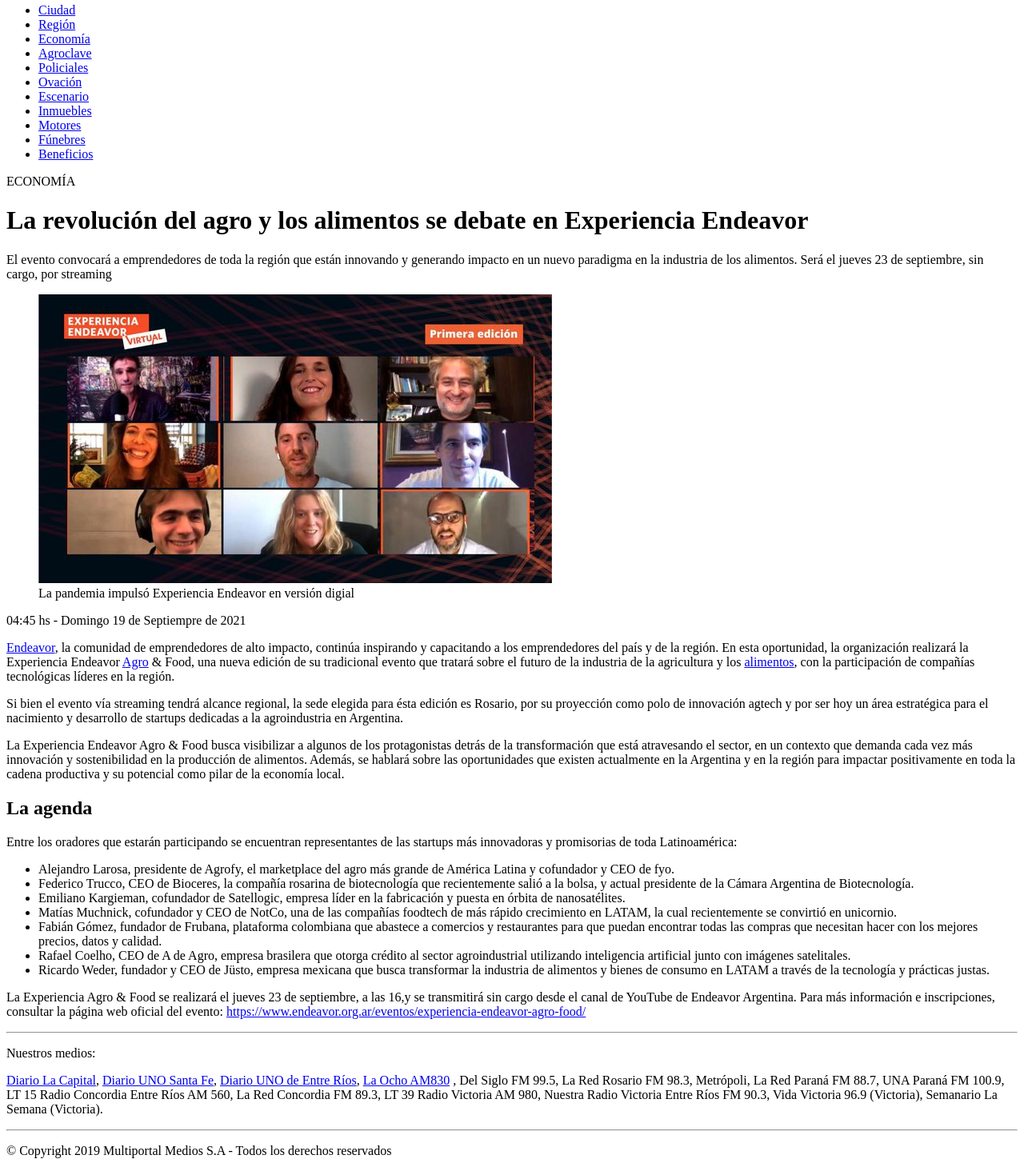
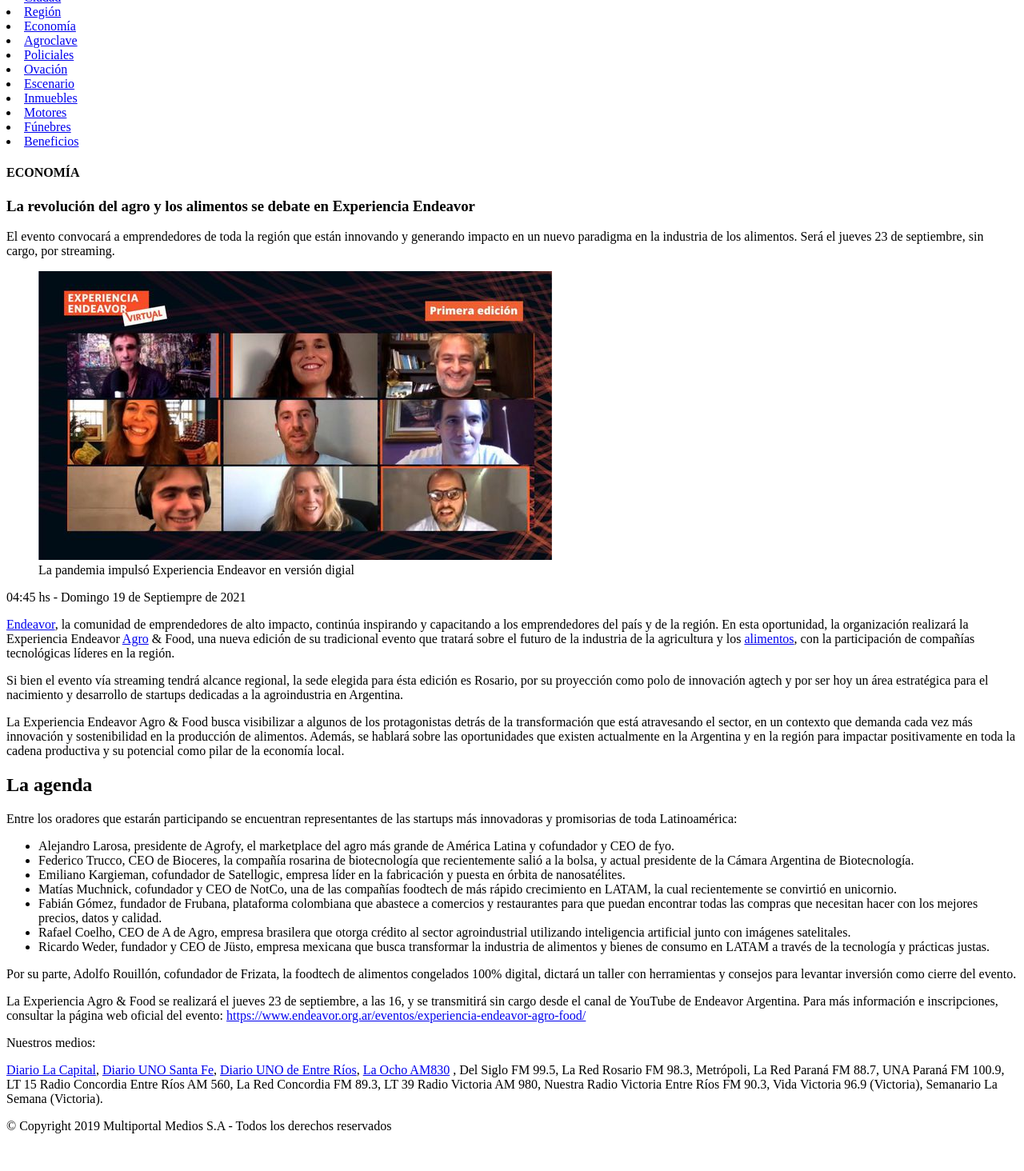
Before and after one commit to danipater/myapp, a plain HTML site: page index.html in a window 1280 px wide. Shown: the part 139-1603 px from the top of the page at 80% size. After the commit the page ends 1572 px from the top, so only its background shows below. Drawn offline with Linux system fonts and the light colour scheme.

Commit message:
Corrections

```diff
--- a/index.html
+++ b/index.html
@@ -1,16 +1,14 @@
 <!DOCTYPE html>
-
 <html>
     <head>
         <title>La revolución del agro y los alimentos se debate en Experiencia Endeavor</title>
         <link rel="shortcut icon" href="logolc.jpg">
     </head>
-
     <body>
         <header>
             <p><a href="https://www.lacapital.com.ar/secciones/ultimo-momento.html">Último Momento</a></p>
-            <img src="lacapital.png">
-            <ul>
+            <img src="lacapital.png" alt="Logo La Capital">
+            <nav>
                 <li><a href="https://www.lacapital.com.ar/secciones/laciudad.html">Ciudad</a></li>
                 <li><a href="https://www.lacapital.com.ar/secciones/laregion.html">Región</a></li>
                 <li><a href="https://www.lacapital.com.ar/secciones/economia.html">Economía</a></li>
@@ -22,24 +20,30 @@
                 <li><a href="https://motores.lacapital.com.ar/motores/">Motores</a></li>
                 <li><a href="https://funebres.lacapital.com.ar/funebres/">Fúnebres</a></li>
                 <li><a href="https://beneficios.lacapital.com.ar/">Beneficios</a></li>
-            </ul>
+            </nav>
         </header>
-        <p>ECONOMÍA</p>
+        <h4>ECONOMÍA</h4>
+        <article>
+            <section>
                 <h1>La revolución del agro y los alimentos se debate en Experiencia Endeavor</h1>
                 <p>
-            El evento convocará a emprendedores de toda la región que están innovando y generando impacto en un nuevo paradigma en la industria de los alimentos.
-            Será el jueves 23 de septiembre, sin cargo, por streaming
+                    El evento convocará a emprendedores de toda la región que están innovando y generando impacto en un nuevo paradigma
+                    en la industria de los alimentos. Será el jueves 23 de septiembre, sin cargo, por streaming.
                 </p>
                 <figure>
-            <img src="img.jpg" >
+                    <img src="img.jpg" alt="Experiencia Endeavor en versión digial">
                     <figcaption>La pandemia impulsó Experiencia Endeavor en versión digial</figcaption>
                 </figure>
+            </section>
             <p>04:45 hs - Domingo 19 de Septiempre de 2021</p>
+            <section>
                 <p>
-            <a href="https://www.lacapital.com.ar/endeavor-a64360.html">Endeavor</a>, la comunidad de emprendedores de alto impacto, continúa inspirando y capacitando a los emprendedores del país
-            y de la región. En esta oportunidad, la organización realizará la Experiencia Endeavor <a href="https://www.lacapital.com.ar/agro-a22755.html">Agro</a> & Food, una nueva edición
-            de su tradicional evento que tratará sobre el futuro de la industria de la agricultura y los <a href="https://www.lacapital.com.ar/alimentos-a23036.html">alimentos</a>, con la participación
-            de compañías tecnológicas líderes en la región.
+                    <a href="https://www.lacapital.com.ar/endeavor-a64360.html">Endeavor</a>, la comunidad de emprendedores de alto impacto,
+                    continúa inspirando y capacitando a los emprendedores del país y de la región. En esta oportunidad, la organización
+                    realizará la Experiencia Endeavor <a href="https://www.lacapital.com.ar/agro-a22755.html">Agro</a> & Food, una nueva
+                    edición de su tradicional evento que tratará sobre el futuro de la industria de la agricultura y los
+                    <a href="https://www.lacapital.com.ar/alimentos-a23036.html">alimentos</a>, con la participación de compañías
+                    tecnológicas líderes en la región.
                 </p>
                 <p>
                     Si bien el evento vía streaming tendrá alcance regional, la sede elegida para ésta edición es Rosario, por su proyección
@@ -47,44 +51,72 @@
                     a la agroindustria en Argentina.
                 </p>
                 <p>
-            La Experiencia Endeavor Agro & Food busca visibilizar a algunos de los protagonistas detrás de la transformación que está atravesando el sector, en un contexto que demanda
-            cada vez más innovación y sostenibilidad en la producción de alimentos. Además, se hablará sobre las oportunidades que existen actualmente en la Argentina y en la región
-            para impactar positivamente en toda la cadena productiva y su potencial como pilar de la economía local.
+                    La Experiencia Endeavor Agro & Food busca visibilizar a algunos de los protagonistas detrás de la transformación que
+                    está atravesando el sector, en un contexto que demanda cada vez más innovación y sostenibilidad en la producción de
+                    alimentos. Además, se hablará sobre las oportunidades que existen actualmente en la Argentina y en la región para
+                    impactar positivamente en toda la cadena productiva y su potencial como pilar de la economía local.
                 </p>
-
+            </section>
+            <section>
                 <h2>La agenda</h2>
                 <p>
-            Entre los oradores que estarán participando se encuentran representantes de las startups más innovadoras y promisorias de toda
-            Latinoamérica:
+                    Entre los oradores que estarán participando se encuentran representantes de las startups más innovadoras y promisorias
+                    de toda Latinoamérica:
                 </p>
                 <ul>
-            <li>Alejandro Larosa, presidente de Agrofy, el marketplace del agro más grande de América Latina y cofundador y CEO de fyo.</li>
-            <li>Federico Trucco, CEO de Bioceres, la compañía rosarina de biotecnología que recientemente salió a la bolsa, y actual presidente de la Cámara Argentina de Biotecnología.</li>
-            <li>Emiliano Kargieman, cofundador de Satellogic, empresa líder en la fabricación y puesta en órbita de nanosatélites.</li>
-            <li>Matías Muchnick, cofundador y CEO de NotCo, una de las compañías foodtech de más rápido crecimiento en LATAM, la cual recientemente se convirtió en unicornio.</li>
-            <li>Fabián Gómez, fundador de Frubana, plataforma colombiana que abastece a comercios y restaurantes para que puedan encontrar todas las compras que necesitan hacer con los mejores precios, datos y calidad.</li>
-            <li>Rafael Coelho, CEO de A de Agro, empresa brasilera que otorga crédito al sector agroindustrial utilizando inteligencia artificial junto con imágenes satelitales.</li>
-            <li>Ricardo Weder, fundador y CEO de Jüsto, empresa mexicana que busca transformar la industria de alimentos y bienes de consumo en LATAM a través de la tecnología y prácticas justas.</li>
+                    <li>
+                        Alejandro Larosa, presidente de Agrofy, el marketplace del agro más grande de América Latina y cofundador y CEO de fyo.
+                    </li>
+                    <li>
+                        Federico Trucco, CEO de Bioceres, la compañía rosarina de biotecnología que recientemente salió a la bolsa, y actual
+                        presidente de la Cámara Argentina de Biotecnología.
+                    </li>
+                    <li>
+                        Emiliano Kargieman, cofundador de Satellogic, empresa líder en la fabricación y puesta en órbita de nanosatélites.
+                    </li>
+                    <li>
+                        Matías Muchnick, cofundador y CEO de NotCo, una de las compañías foodtech de más rápido crecimiento en LATAM, la cual
+                        recientemente se convirtió en unicornio.
+                    </li>
+                    <li>Fabián Gómez, fundador de Frubana, plataforma colombiana que abastece a comercios y restaurantes para que puedan
+                        encontrar todas las compras que necesitan hacer con los mejores precios, datos y calidad.
+                    </li>
+                    <li>
+                        Rafael Coelho, CEO de A de Agro, empresa brasilera que otorga crédito al sector agroindustrial utilizando inteligencia
+                        artificial junto con imágenes satelitales.
+                    </li>
+                    <li>
+                        Ricardo Weder, fundador y CEO de Jüsto, empresa mexicana que busca transformar la industria de alimentos y bienes de
+                        consumo en LATAM a través de la tecnología y prácticas justas.
+                    </li>
                 </ul>
                 <p>
-            La Experiencia Agro & Food se realizará el jueves 23 de septiembre, a las 16,y se transmitirá sin cargo desde el canal de YouTube de Endeavor Argentina. Para más información e inscripciones, consultar la página web
-            oficial del evento:
-            <a href="https://www.endeavor.org.ar/eventos/experiencia-endeavor-agro-food/">https://www.endeavor.org.ar/eventos/experiencia-endeavor-agro-food/</a>
+                    Por su parte, Adolfo Rouillón, cofundador de Frizata, la foodtech de alimentos congelados 100% digital, dictará un
+                    taller con herramientas y consejos para levantar inversión como cierre del evento.
                 </p>
+            </section>
+            <section>
+                <p>
+                    La Experiencia Agro & Food se realizará el jueves 23 de septiembre, a las 16, y se transmitirá sin cargo desde el canal
+                    de YouTube de Endeavor Argentina. Para más información e inscripciones, consultar la página web oficial del evento:
+                    <a href="https://www.endeavor.org.ar/eventos/experiencia-endeavor-agro-food/">
+                        https://www.endeavor.org.ar/eventos/experiencia-endeavor-agro-food/
+                    </a>
+                </p>
+            </section>
+        </article>
         <footer>
-            <hr>
             <p>Nuestros medios:</p>
             <p>
                 <a href="https://www.lacapital.com.ar/">Diario La Capital</a>,
                 <a href="https://www.unosantafe.com.ar/"> Diario UNO Santa Fe</a>,
                 <a href="https://www.unoentrerios.com.ar/"> Diario UNO de Entre Ríos</a>,
                 <a href="https://www.lt8.com.ar/">La Ocho AM830</a>
-                , Del Siglo FM 99.5, La Red Rosario FM 98.3, Metrópoli, La Red Paraná FM 88.7, UNA Paraná FM 100.9, LT 15 Radio Concordia Entre Ríos AM 560, La Red Concordia FM 89.3,
-                LT 39 Radio Victoria AM 980, Nuestra Radio Victoria Entre Ríos FM 90.3, Vida Victoria 96.9 (Victoria), Semanario La Semana (Victoria).
+                , Del Siglo FM 99.5, La Red Rosario FM 98.3, Metrópoli, La Red Paraná FM 88.7, UNA Paraná FM 100.9,
+                 LT 15 Radio Concordia Entre Ríos AM 560, La Red Concordia FM 89.3, LT 39 Radio Victoria AM 980,
+                 Nuestra Radio Victoria Entre Ríos FM 90.3, Vida Victoria 96.9 (Victoria), Semanario La Semana (Victoria).
             </p>
-            <hr>
             <p>© Copyright 2019 Multiportal Medios S.A - Todos los derechos reservados</p>
         </footer>
     </body>
-
 </html>
```
Lines whose indentation alone changed are shown as unchanged.
